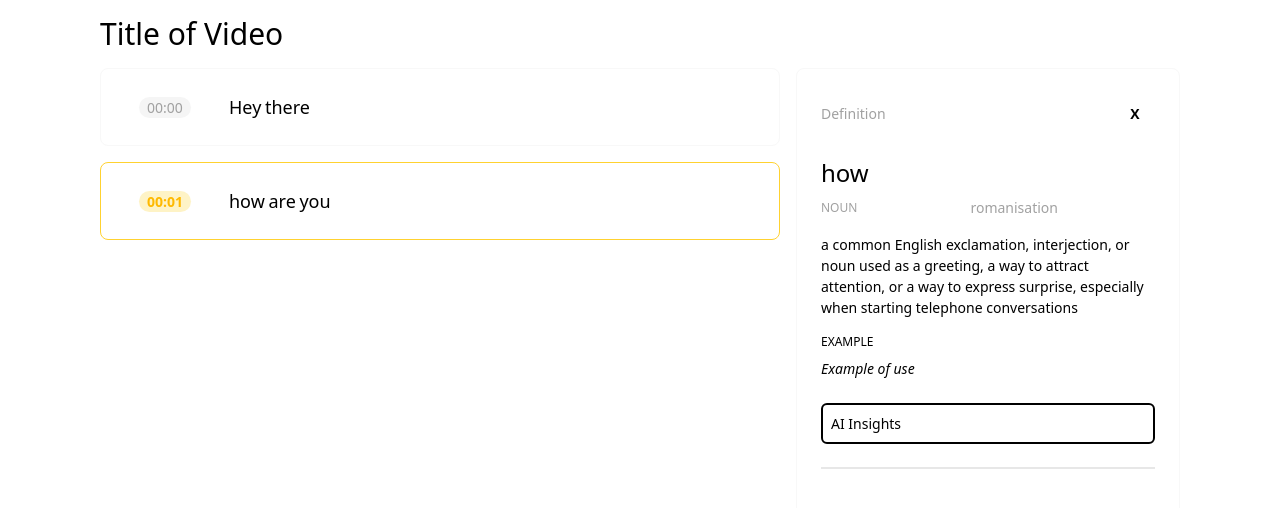
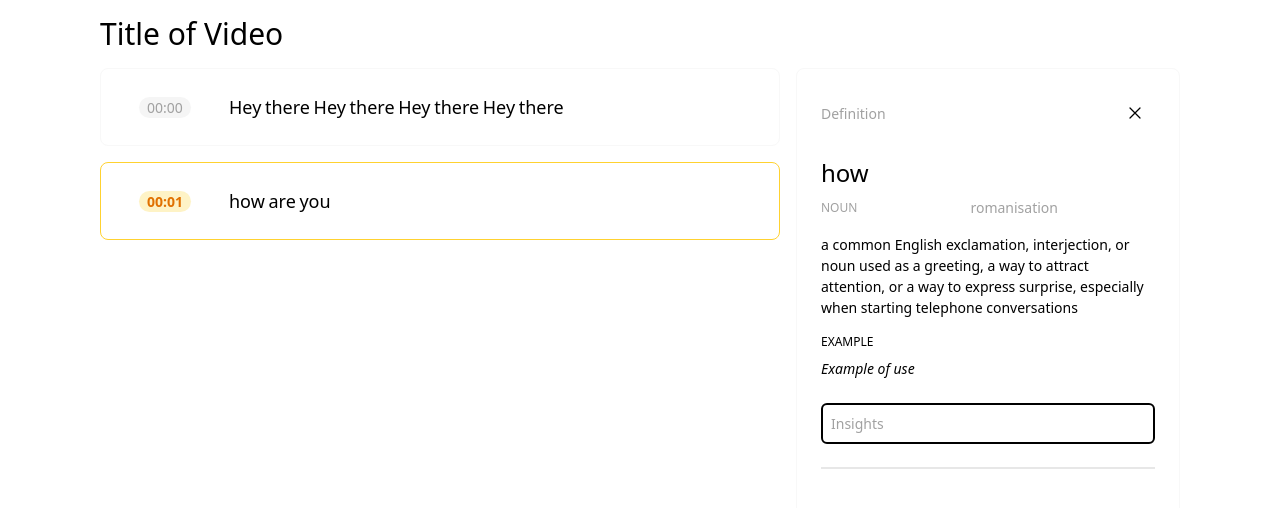
Before and after one commit to ivan-chan-1/subtext, a React (Vite) app in the folder frontend/: page /transcript in a window 1280 px wide. Both pictures are taken after a click on the link "how". Shown: the top 508 px of the page. Built offline with nearby package versions, Linux system fonts and the light colour scheme.

Commit message:
added css theme

```diff
--- a/frontend/src/components/Button.tsx
+++ b/frontend/src/components/Button.tsx
@@ -3,8 +3,10 @@ import { useNavigate } from "react-router-dom"
 const Button = () => {
   const navigate = useNavigate();
   return (
-    <button className="btn btn-circle" onClick={() => navigate("/transcript")}>
-      Go
+    <button className="btn btn-primary btn-circle" onClick={() => navigate("/transcript")}>
+      <svg xmlns="http://www.w3.org/2000/svg" fill="none" viewBox="0 0 24 24" strokeWidth={1.5} stroke="currentColor" className="size-6">
+        <path strokeLinecap="round" strokeLinejoin="round" d="M13.5 4.5 21 12m0 0-7.5 7.5M21 12H3" />
+      </svg>
     </button>
   )
 }
--- a/frontend/src/components/DefinitionCard.tsx
+++ b/frontend/src/components/DefinitionCard.tsx
@@ -10,7 +10,7 @@ const DefinitionCard = ({word} : {word: string}) => {
       <p className="uppercase text-xs font-medium">{"Example"}</p>
       <p className="italic">{"Example of use"}</p>
       <div className="border-2 rounded-md p-2 mt-4">
-        <p>AI Insights</p>
+        <p className="text-neutral-400">Insights</p>
       </div>
     </div>
   )
--- a/frontend/src/components/DefinitionInterface.tsx
+++ b/frontend/src/components/DefinitionInterface.tsx
@@ -6,7 +6,11 @@ const DefinitionInterface = ({word, handler} : {word: string, handler: React.Dis
       <div className="card-body">
         <div className="flex justify-between items-center mb-4">
           <h1 className="text-neutral-400">Definition</h1>
-          <button className="btn btn-ghost btn-circle" onClick={() => handler("")}>X</button>
+          <button className="btn btn-ghost btn-circle" onClick={() => handler("")}>
+            <svg xmlns="http://www.w3.org/2000/svg" fill="none" viewBox="0 0 24 24" strokeWidth={1.5} stroke="currentColor" className="size-5">
+              <path strokeLinecap="round" strokeLinejoin="round" d="M6 18 18 6M6 6l12 12" />
+            </svg>
+          </button>
         </div>
         <div className="flex flex-col">
           <DefinitionCard word={word} />
--- a/frontend/src/components/LineCard.tsx
+++ b/frontend/src/components/LineCard.tsx
@@ -17,12 +17,12 @@ const LineCard = ({details, handler, active, activate}: {details: LineDetails, h
       <div className="card-body">
         <div className="flex gap-6">
           <div className="flex flex-col justify-center items-center w-20">
-            <div className={`${active ? "text-amber-400 bg-amber-100 font-semibold": "text-neutral-400 bg-neutral-100"} rounded-full px-2`}>
+            <div className={`${active ? "text-amber-600 bg-amber-100 font-semibold": "text-neutral-400 bg-neutral-100"} rounded-full px-2`}>
               {formatTime(details.start)}
             </div>
           </div>
           <div>
-            {details.text.map((w: string) => {return (<><a className="link link-hover text-lg" onClick={() => handleClick(w)}>{w}</a>{" "}</>)})}
+            {details.text.map((w: string) => {return (<><a className="animated-link text-lg" onClick={() => handleClick(w)}>{w}</a>{" "}</>)})}
           </div>
         </div>
       </div>
--- a/frontend/src/index.css
+++ b/frontend/src/index.css
@@ -1,5 +1,34 @@
 @import "tailwindcss";
 @plugin "daisyui";
+
+@plugin "daisyui/theme" {
+  name: "mytheme";
+  default: true;
+  prefersdark: false;
+  color-scheme: "light";
+  --color-base-100: oklch(100% 0 0);
+  --color-base-200: oklch(98% 0 0);
+  --color-base-300: oklch(95% 0 0);
+  --color-base-content: oklch(21% 0.006 285.885);
+  --color-primary: oklch(82% 0.189 84.429);
+  --color-primary-content: oklch(27% 0.077 45.635);
+  --color-secondary: oklch(65% 0.241 354.308);
+  --color-secondary-content: oklch(94% 0.028 342.258);
+  --color-accent: oklch(77% 0.152 181.912);
+  --color-accent-content: oklch(38% 0.063 188.416);
+  --color-neutral: oklch(14% 0.005 285.823);
+  --color-neutral-content: oklch(92% 0.004 286.32);
+  --color-info: oklch(74% 0.16 232.661);
+  --color-info-content: oklch(29% 0.066 243.157);
+  --color-success: oklch(76% 0.177 163.223);
+  --color-success-content: oklch(37% 0.077 168.94);
+  --color-warning: oklch(82% 0.189 84.429);
+  --color-warning-content: oklch(41% 0.112 45.904);
+  --color-error: oklch(71% 0.194 13.428);
+  --color-error-content: oklch(27% 0.105 12.094);
+  --depth: 0;
+  --noise: 0;
+}
 
 :root {
   font-family: system-ui, Avenir, Helvetica, Arial, sans-serif;
@@ -17,3 +46,16 @@ body {
   min-width: 100vw;
   min-height: 100vh;
 }
+
+.animated-link {
+  box-shadow: inset 0 0 0 0 oklch(92.4% 0.12 95.746);
+  transition: box-shadow 0.2s;
+
+  &:hover {
+    box-shadow: inset 0 -0.5rem 0 0 oklch(92.4% 0.12 95.746);
+  }
+}
+
+a {
+  text-decoration: none;
+}
--- a/frontend/src/pages/TranscriptPage.tsx
+++ b/frontend/src/pages/TranscriptPage.tsx
@@ -5,7 +5,7 @@ import DefinitionInterface from "../components/DefinitionInterface"
 
 const TEST_TRANSCRIPT = [
     {
-        'text': ['Hey', 'there'],
+        'text': ['Hey', 'there', 'Hey', 'there', 'Hey', 'there', 'Hey', 'there'],
         'start': 0.0,
         'duration': 1.54
     },
```
